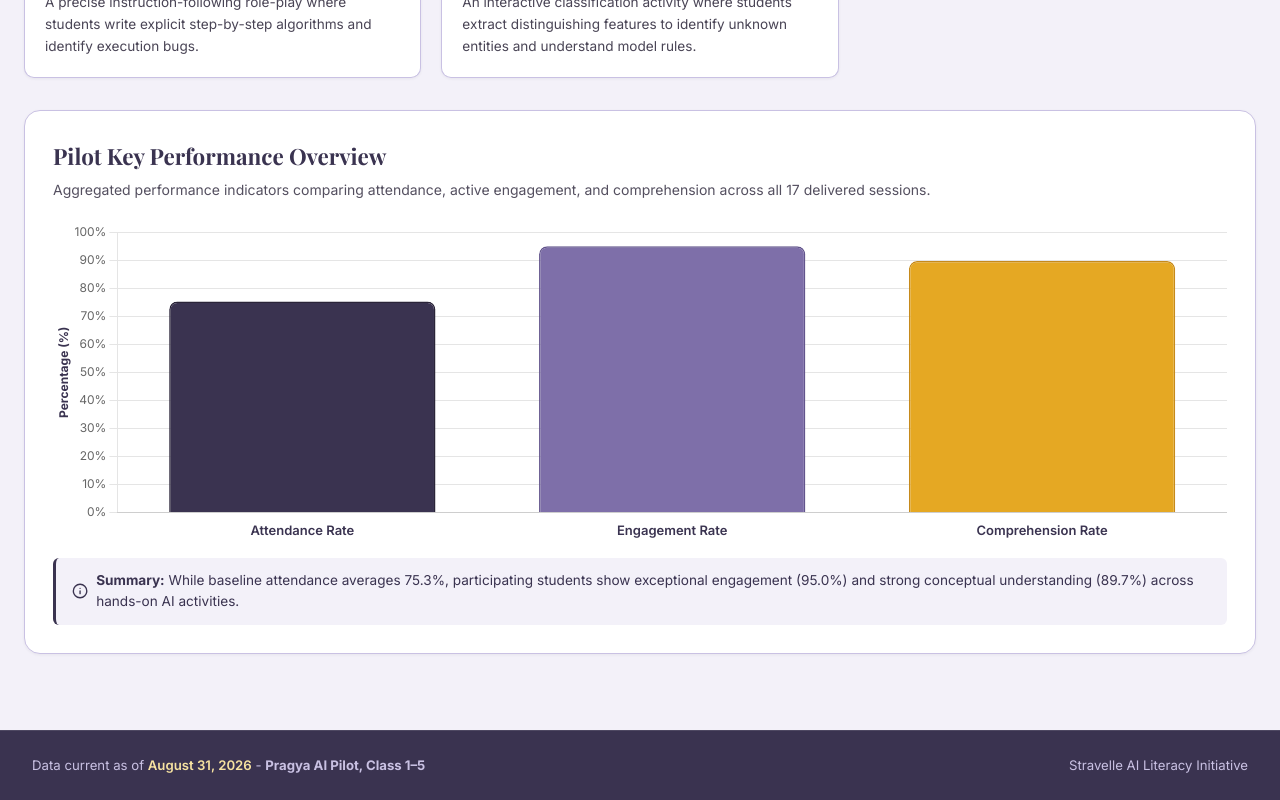
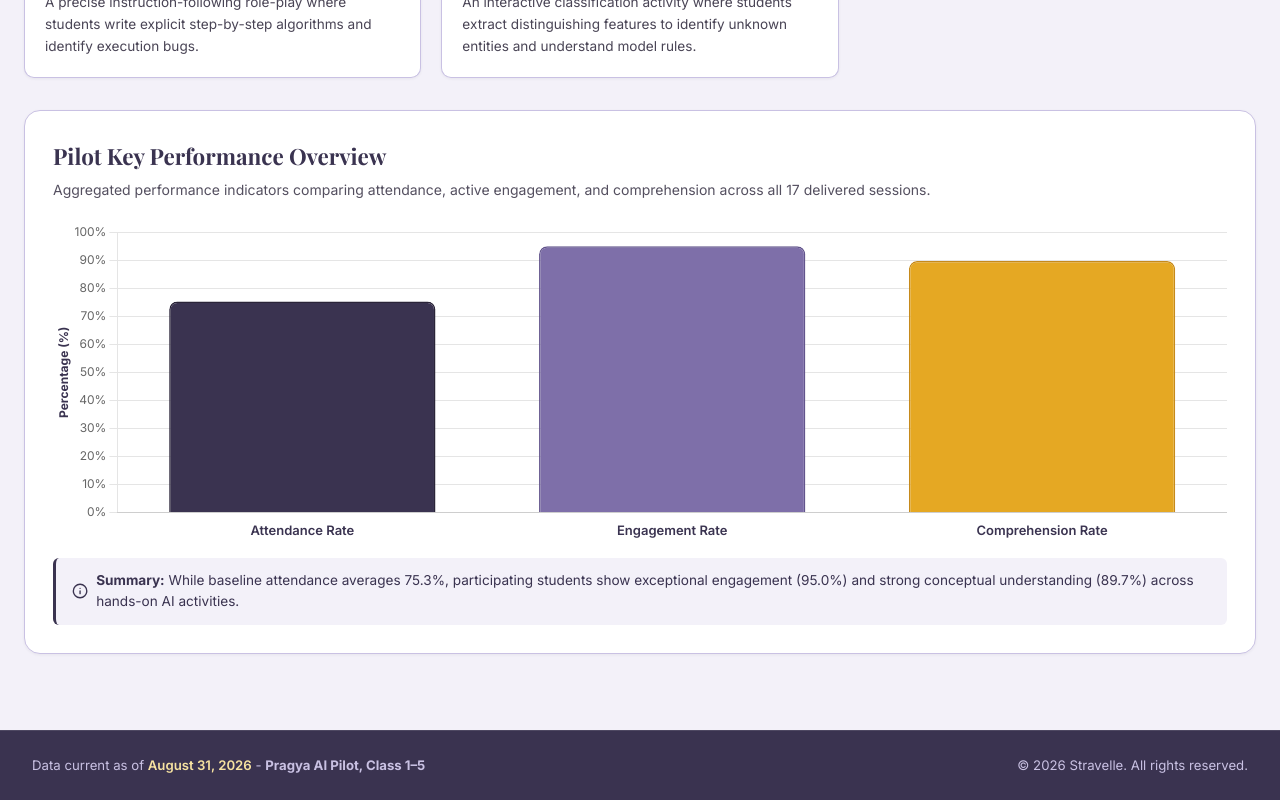
Before and after one commit to snehagahlot3/Pragya_Dashboard, a React (Vite) app: page / in a window 1280 px wide. Shown: the part 932-1732 px from the top of the page. Built offline with nearby package versions, Linux system fonts and the light colour scheme; a web font is replaced by a local one.

Commit message:
copyright

```diff
--- a/index.html
+++ b/index.html
@@ -4,7 +4,7 @@
     <meta charset="UTF-8" />
     <link rel="icon" type="image/svg+xml" href="/favicon.svg" />
     <meta name="viewport" content="width=device-width, initial-scale=1.0" />
-    <title>Pragya AI Pilot Dashboard | Stravelle AI Literacy Initiative</title>
+    <title>Pragya AI Pilot Dashboard | © 2026 Stravelle</title>
     <meta name="description" content="dashboard for Stravelle Pragya AI Pilot Program teaching non-technical AI literacy to primary students in Classes 1–5." />
     <link rel="preconnect" href="https://fonts.googleapis.com">
     <link rel="preconnect" href="https://fonts.gstatic.com" crossorigin>
--- a/src/components/Footer.jsx
+++ b/src/components/Footer.jsx
@@ -14,7 +14,7 @@ export default function Footer() {
           Data current as of <span className="footer-highlight">{currentDate}</span> - <strong>Pragya AI Pilot, Class 1–5</strong>
         </div>
         <div>
-          Stravelle AI Literacy Initiative
+          © 2026 Stravelle. All rights reserved.
         </div>
       </div>
     </footer>
```
